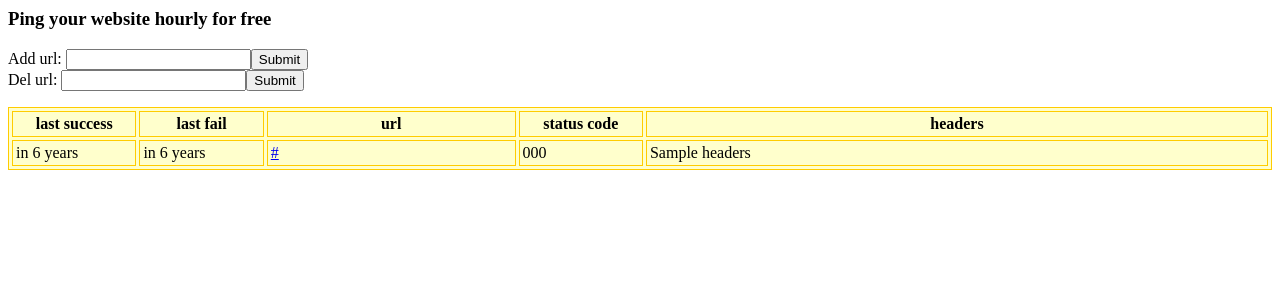
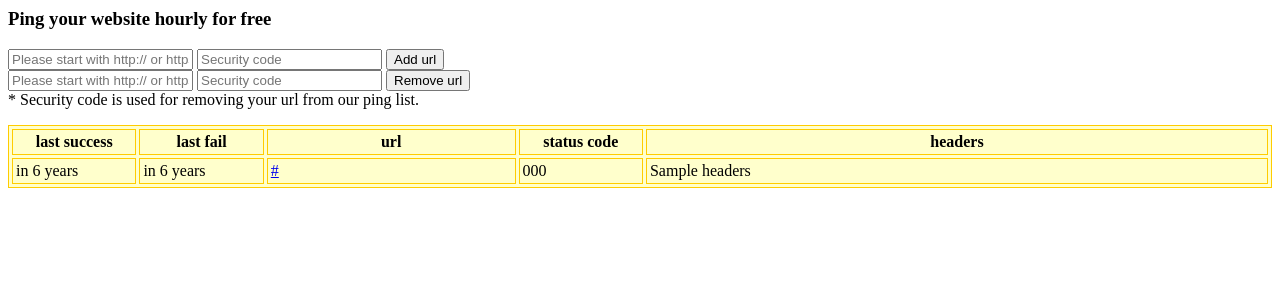
Before and after one commit to 7kfpun/pingcron, a Python web app: template pingcron/templates/index.html in a window 1280 px wide. Shown: the top 300 px of the page. Run offline with Jinja, Linux system fonts and the light colour scheme; the template is opened without the code that fills it: most values are stand-ins (such as "Sample title", 1, 10 or a date in 2020); some libraries are stand-ins or nearby versions.

Commit message:
add security code for safe deleting

```diff
--- a/cron.yaml
+++ b/cron.yaml
@@ -1,4 +1,4 @@
 cron:
 - description: daily summary job
-  url: /ping
+  url: /ping/
   schedule: every 1 hours
--- a/pingcron/models.py
+++ b/pingcron/models.py
@@ -10,7 +10,7 @@ logger = logging.getLogger(__name__)
 class PingUrl(EndpointsModel):
     """ User models."""
 
-    _message_fields_schema = ('url',)
+    _message_fields_schema = ('url', 'security_code')
 
     STATUS_CHOICE = dict([
         ('SUCCESS', 'SUCCESS'),
@@ -27,6 +27,7 @@ class PingUrl(EndpointsModel):
         return value
 
     url = ndb.StringProperty(required=True, validator=validate_url)
+    security_code = ndb.StringProperty()
     status = ndb.StringProperty(
         default='PENDING', choices=STATUS_CHOICE.keys(),
     )
--- a/pingcron/templates/index.html
+++ b/pingcron/templates/index.html
@@ -6,8 +6,14 @@
   <body>
     <h3>Ping your website hourly for free</h3>
     <form>
-      Add url: <input id="url_to_be_added" type="text" name="url"><input id="addUrl" type="submit" value="Submit"><br />
-      Del url: <input id="url_to_be_deleted" type="text" name="url"><input id="removeUrl" type="submit" value="Submit">
+      <input id="url_to_be_added" type="text" placeholder="Please start with http:// or https://">
+      <input id="code_to_be_added" type="text" placeholder="Security code">
+      <input id="addUrl" type="submit" value="Add url"><br />
+
+      <input id="url_to_be_deleted" type="text" placeholder="Please start with http:// or https://">
+      <input id="code_to_be_deleted" type="text" placeholder="Security code">
+      <input id="removeUrl" type="submit" value="Remove url"><br />
+      <span>* Security code is used for removing your url from our ping list.</span>
     </form>
 
     <table border="1" bordercolor="FFCC00" style="background-color:FFFFCC" width="100%" cellpadding="3" cellspacing="3">
@@ -24,22 +30,36 @@
       </tr>
       {% for pingurl in pingurls %}
       <tr>
-        <td><script>
+        <td>
+          {% if pingurl.last_success_datetime != None %}
+          <script>
           document.write(moment("{{ pingurl.last_success_datetime }}", "YYYY-MM-DD hh:mm:ss.a").utc().fromNow());
-        </script></td>
-        <td><script>
+          </script>
+          {% else %}
+          -
+          {% endif %}
+        </td>
+        <td>
+          {% if pingurl.fail_from_datetime != None %}
+          <script>
           document.write(moment("{{ pingurl.fail_from_datetime }}", "YYYY-MM-DD hh:mm:ss.a").utc().fromNow());
-        </script></td>
+          </script>
+          {% else %}
+          -
+          {% endif %}
+        </td>
         <td><a href="{{ pingurl.url }}">{{ pingurl.url }}</a></td>
-        <td>{{ pingurl.status_code }}</td>
-        <td>{{ pingurl.headers }}</td>
+        <td>{% if pingurl.status_code != None %}{{ pingurl.status_code }}{% else %}-{% endif %}</td>
+        <td>
+          <span title='{{ pingurl.headers }}'>
+          {% if pingurl.headers != None %}{{ pingurl.headers | truncate(90, True) }}{% else %}-{% endif %}
+          </span>
+        </td>
       </tr>
       {% endfor %}
     </table>
-
     <script>
 			$(document).ready(function(){
-
 				$('#addUrl').click(function() {
           ADD_URL = '/_ah/api/url/v1/add_url/';
           if (location.hostname.indexOf('appspot') > -1)
@@ -49,7 +69,8 @@
 						url: ADD_URL,
 						type: 'POST',
 						data: JSON.stringify({
-              url: $('#url_to_be_added')[0].value
+              url: $('#url_to_be_added')[0].value,
+              security_code: $('#code_to_be_added')[0].value,
             }),
             contentType: 'application/json; charset=utf-8',
             dataType: 'json',
@@ -61,6 +82,7 @@
 						}
 					});
           $('#url_to_be_added')[0].value = "";
+          $('#code_to_be_added')[0].value = "";
 					return false;
 				});
 
@@ -73,7 +95,8 @@
 						url: DELETE_URL,
 						type: 'POST',
 						data: JSON.stringify({
-              url: $('#url_to_be_deleted')[0].value
+              url: $('#url_to_be_deleted')[0].value,
+              security_code: $('#code_to_be_deleted')[0].value,
             }),
             contentType: 'application/json; charset=utf-8',
             dataType: 'json',
@@ -85,6 +108,7 @@
 						}
 					});
           $('#url_to_be_deleted')[0].value = "";
+          $('#code_to_be_deleted')[0].value = "";
 					return false;
 				});
 			});
--- a/pingcron/views.py
+++ b/pingcron/views.py
@@ -76,7 +76,7 @@ class PingPage(webapp2.RequestHandler):
 
 application = webapp2.WSGIApplication([
     ('/', MainPage),
-    ('/ping', PingPage),
+    ('/ping/', PingPage),
 ], debug=True)
 
 # pymode:lint_ignore=E712
```
Also changed, not shown: pingcron/api.py (+18 -6 lines), pingcron/utils.py (+25 -0 lines).
